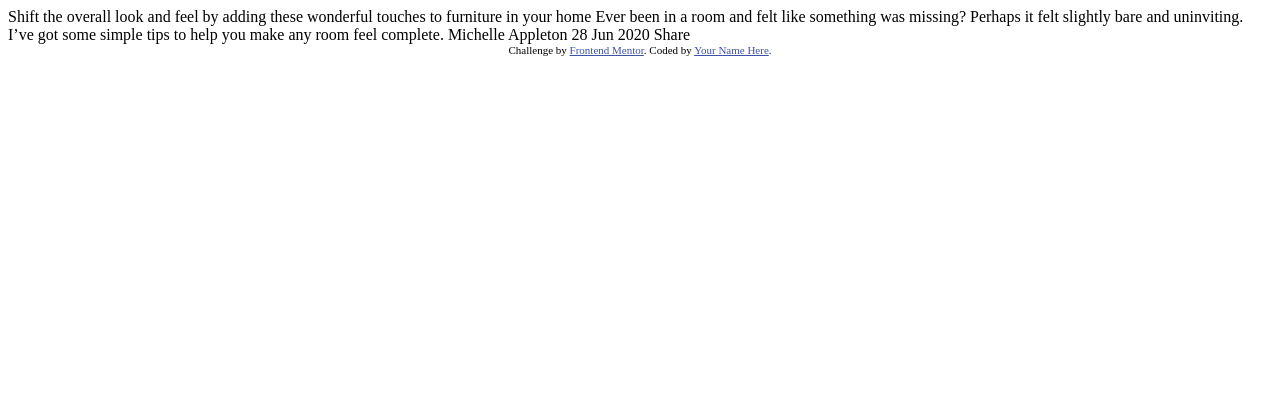
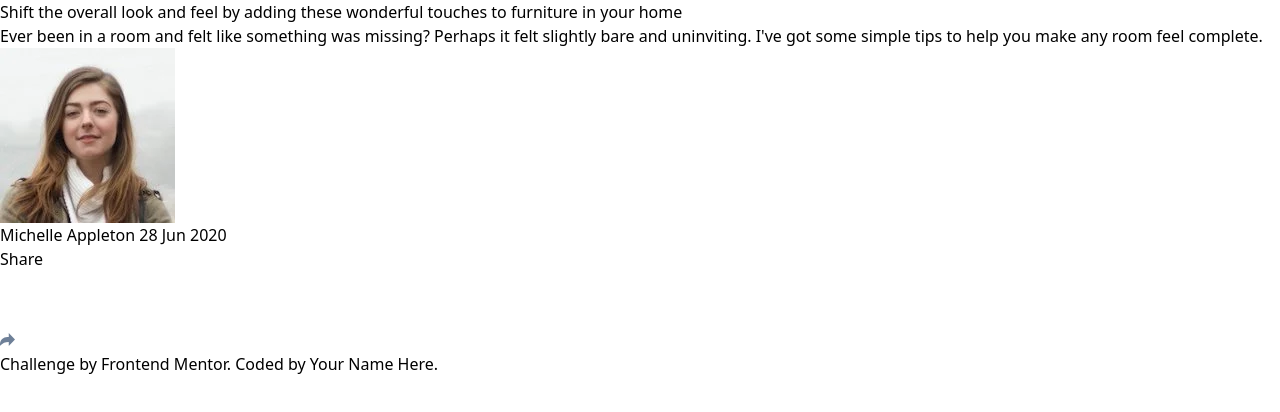
Before and after one commit to Fejiro001/article-preview-component-master, a website: page index.html in a window 1280 px wide. Drawn offline with Linux system fonts and the light colour scheme.

Commit message:
html, tailwindcss and package added

```diff
--- /dev/null
+++ b/css/style.css
@@ -0,0 +1,13 @@
+@tailwind base;
+@tailwind components;
+@tailwind utilities;
+
+@layer base {
+    @font-face {
+        font-family: "Manrope";
+        src: url(../assets/fonts/Manrope-VariableFont_wght.ttf);
+        font-display: swap;
+        font-style: normal;
+        font-weight: 500 700;
+    }
+}
--- a/index.html
+++ b/index.html
@@ -1,36 +1,89 @@
 <!DOCTYPE html>
 <html lang="en">
-<head>
-  <meta charset="UTF-8">
-  <meta name="viewport" content="width=device-width, initial-scale=1.0"> <!-- displays site properly based on user's device -->
+  <head>
+    <meta charset="UTF-8" />
+    <meta name="viewport" content="width=device-width, initial-scale=1.0" />
+    <meta
+      name="description"
+      content="Frontend mentor challenge for an article preview component"
+    />
+    <!-- FONTS -->
+    <link
+      rel="preload"
+      href="./assets/fonts/Manrope-VariableFont_wght.ttf"
+      as="font"
+      type="font/ttf"
+      crossorigin
+    />
+    <!-- IMAGES -->
+    <link
+      rel="preload"
+      href="./assets/images/avatar-michelle.webp"
+      as="image"
+    />
+    <link rel="preload" href="./assets/images/drawers.webp" as="image" />
+    <!-- FAVICON -->
+    <link
+      rel="icon"
+      type="image/png"
+      sizes="32x32"
+      href="./assets/images/favicon-32x32.png"
+    />
+    <link rel="stylesheet" href="./css/output.css">
+    <title>Article preview component</title>
+  </head>
 
-  <link rel="icon" type="image/png" sizes="32x32" href="./images/favicon-32x32.png">
+  <body>
+    <main>
+      <div role="img" class=""></div>
+      <section>
+        <div>
+          <h1>
+            Shift the overall look and feel by adding these wonderful touches to
+            furniture in your home
+          </h1>
 
-  <title>Frontend Mentor | Article preview component</title>
+          <p>
+            Ever been in a room and felt like something was missing? Perhaps it
+            felt slightly bare and uninviting. I've got some simple tips to help
+            you make any room feel complete.
+          </p>
+        </div>
 
-  <!-- Feel free to remove these styles or customise in your own stylesheet 👍 -->
-  <style>
-    .attribution { font-size: 11px; text-align: center; }
-    .attribution a { color: hsl(228, 45%, 44%); }
-  </style>
-</head>
-<body>
+        <div>
+          <div>
+            <img src="./assets/images/avatar-michelle.webp" alt="" />
+          </div>
 
-  Shift the overall look and feel by adding these wonderful
-  touches to furniture in your home
+          <p><span>Michelle Appleton</span> 28 Jun 2020</p>
 
-  Ever been in a room and felt like something was missing? Perhaps
-  it felt slightly bare and uninviting. I’ve got some simple tips
-  to help you make any room feel complete.
+          <div>
+            <div role="tooltip" aria-hidden="true">
+              <span id="socialModalTitle">Share</span>
+              <ul id="socialLinks">
+                <li><img src="./assets/images/icon-facebook.svg" alt="" /></li>
+                <li><img src="./assets/images/icon-twitter.svg" alt="" /></li>
+                <li><img src="./assets/images/icon-pinterest.svg" alt="" /></li>
+              </ul>
+            </div>
 
-  Michelle Appleton
-  28 Jun 2020
+            <button aria-label="Share on social media">
+              <img
+                src="./assets/images/icon-share.svg"
+                aria-describedby="sharebutton"
+                alt=""
+              />
+            </button>
+          </div>
+        </div>
+      </section>
+    </main>
 
-  Share
-
-  <div class="attribution">
-    Challenge by <a href="https://www.frontendmentor.io?ref=challenge" target="_blank">Frontend Mentor</a>.
-    Coded by <a href="#">Your Name Here</a>.
-  </div>
-</body>
+    <footer class="attribution">
+      Challenge by
+      <a href="https://www.frontendmentor.io?ref=challenge" target="_blank"
+        >Frontend Mentor</a
+      >. Coded by <a href="#">Your Name Here</a>.
+    </footer>
+  </body>
 </html>
--- /dev/null
+++ b/tailwind.config.js
@@ -0,0 +1,15 @@
+/** @type {import('tailwindcss').Config} */
+module.exports = {
+  content: ["index.html"],
+  theme: {
+    extend: {
+      colors: {
+        "desaturated-blue": "hsl(214, 17%, 51%)",
+        "dark-grayish-blue": "hsl(217, 19%, 35%)",
+        "grayish-blue": "hsl(212, 23%, 69%)",
+        "light-grayish-blue": "hsl(210, 46%, 95%)",
+      },
+    },
+  },
+  plugins: [],
+};
```
Also changed, not shown: package.json (added, +16 -0 lines), README-template.md (deleted), README.md, assets/fonts/Manrope-VariableFont_wght.ttf (added), assets/images/avatar-michelle.webp (added), assets/images/drawers.webp (added), assets/images/favicon-32x32.png (renamed from images/favicon-32x32.png), assets/images/icon-facebook.svg (renamed from images/icon-facebook.svg), assets/images/icon-pinterest.svg (renamed from images/icon-pinterest.svg), assets/images/icon-share.svg (renamed from images/icon-share.svg), assets/images/icon-twitter.svg (renamed from images/icon-twitter.svg), css/output.css (added), images/avatar-michelle.jpg (deleted), images/drawers.jpg (deleted), 2 other files.
